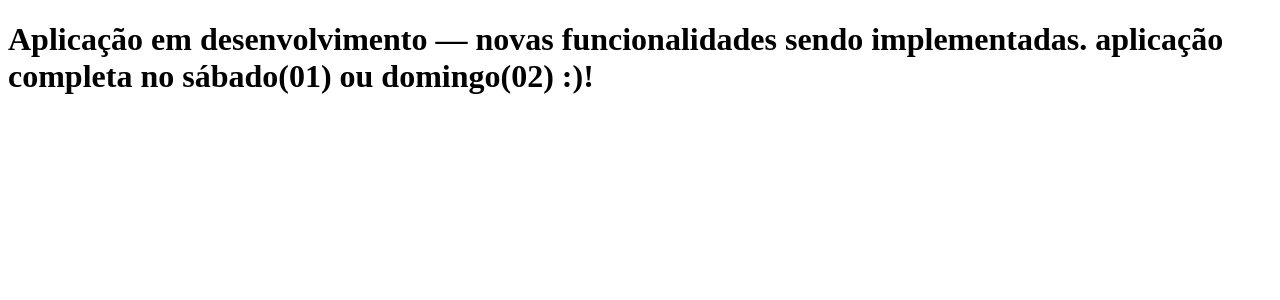
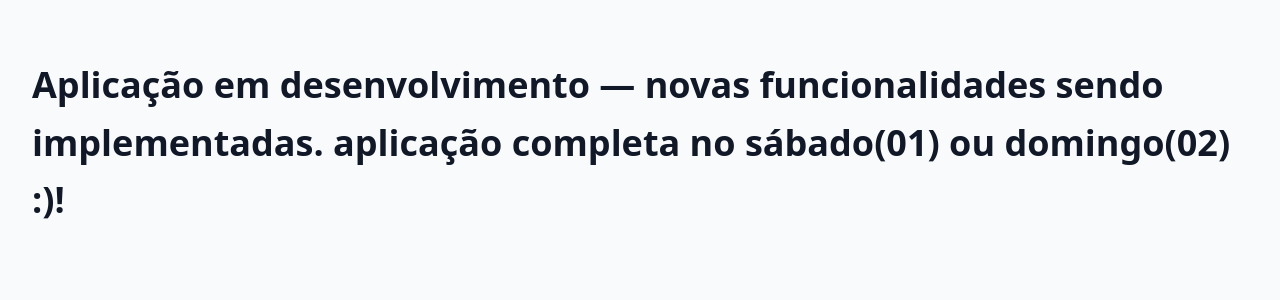
Before and after one commit to leocavalhere6/tabnews, a Next.js app: page / in a window 1280 px wide. Shown: the top 300 px of the page. Built offline with nearby package versions, Linux system fonts and the light colour scheme.

Commit message:
feat: add global styles for application layout

```diff
--- /dev/null
+++ b/pages/_app.js
@@ -0,0 +1,5 @@
+import "../styles/globals.css";
+
+export default function App({ Component, pageProps }) {
+  return <Component {...pageProps} />;
+}
--- /dev/null
+++ b/styles/globals.css
@@ -0,0 +1,91 @@
+* {
+  box-sizing: border-box;
+}
+
+html,
+body {
+  margin: 0;
+  padding: 0;
+}
+
+body {
+  font-family:
+    system-ui,
+    -apple-system,
+    BlinkMacSystemFont,
+    "Segoe UI",
+    Roboto,
+    Oxygen,
+    Ubuntu,
+    Cantarell,
+    "Open Sans",
+    "Helvetica Neue",
+    sans-serif;
+
+  line-height: 1.6;
+  background-color: #f9fafb;
+  color: #111827;
+  padding: 32px;
+}
+
+main {
+  max-width: 960px;
+  margin: 0 auto;
+}
+
+h1 {
+  font-size: 2.25rem;
+  margin-bottom: 8px;
+}
+
+h2 {
+  font-size: 1.4rem;
+  margin-top: 32px;
+  margin-bottom: 12px;
+}
+
+p {
+  max-width: 720px;
+  margin-bottom: 16px;
+}
+
+ul {
+  padding-left: 20px;
+  margin-bottom: 24px;
+}
+
+li {
+  margin-bottom: 6px;
+}
+
+a {
+  color: #2563eb;
+  text-decoration: none;
+  font-weight: 500;
+}
+
+a:hover {
+  text-decoration: underline;
+}
+
+.card {
+  background-color: #ffffff;
+  border: 1px solid #e5e7eb;
+  border-radius: 8px;
+  padding: 20px;
+  margin-top: 24px;
+}
+
+.status {
+  font-family: monospace;
+  background-color: #f3f4f6;
+  padding: 12px;
+  border-radius: 6px;
+  margin-top: 8px;
+}
+
+footer {
+  margin-top: 64px;
+  font-size: 0.9rem;
+  color: #6b7280;
+}
```
